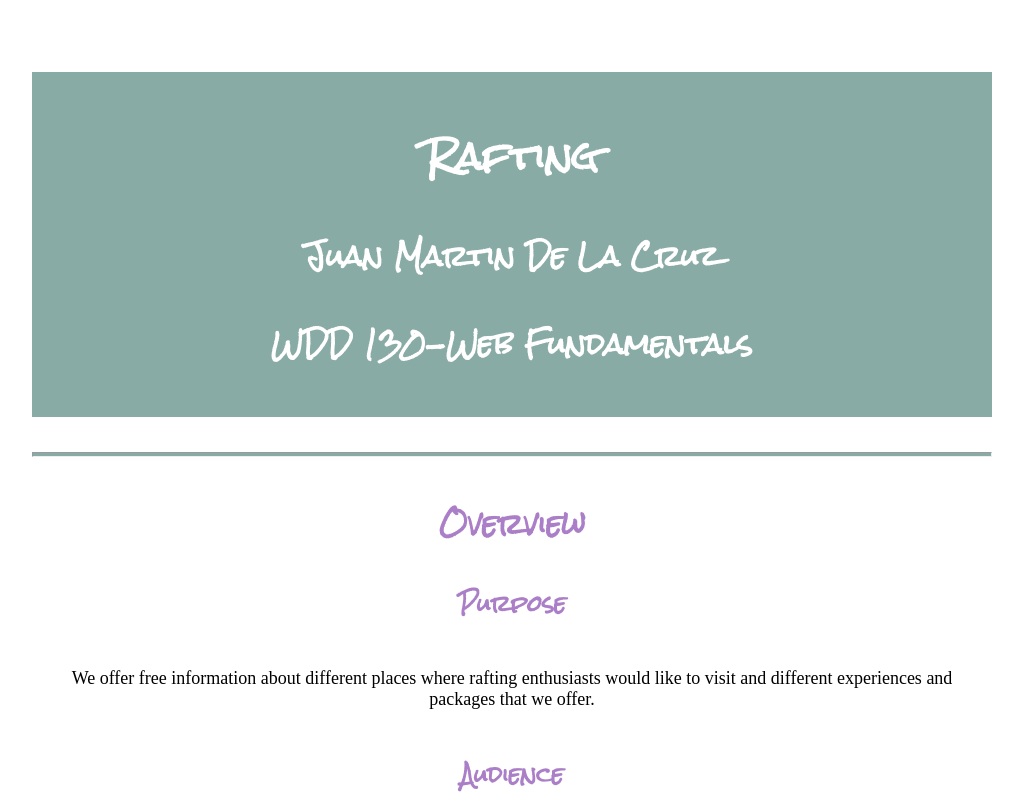
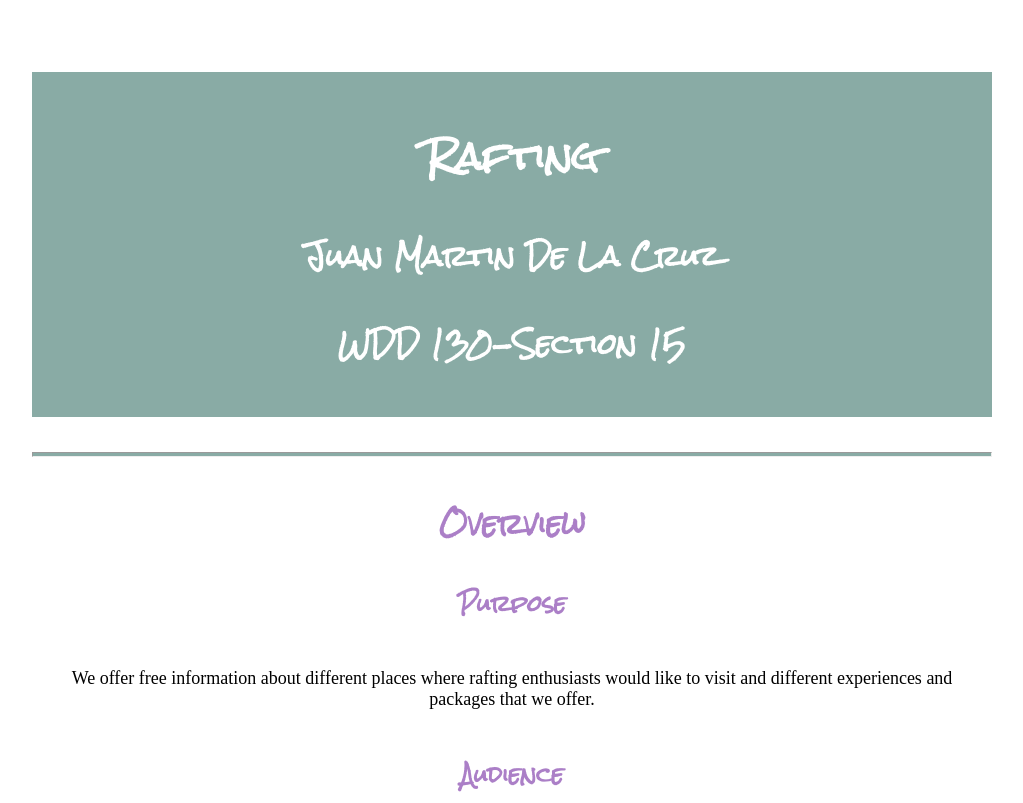
Before and after one commit to juanmartinbyu/wdd130, a plain HTML site: page wwr/site-plan-rafting.html in a window 1280 px wide. Shown: the top 803 px of the page, without its empty margins (128-1151 px from the left). Drawn offline with Linux system fonts and the light colour scheme.

Commit message:
Section Added

```diff
--- a/wwr/site-plan-rafting.html
+++ b/wwr/site-plan-rafting.html
@@ -11,7 +11,7 @@
   <header>
     <h1>Rafting</h1>
     <h2>Juan Martin De La Cruz</h2>
-    <h2>WDD 130-Web Fundamentals</h2>
+    <h2>WDD 130-Section 15</h2>
     <!-- In the header above, add the name of your site, your name and class number. For example if you are in section 3 you would put WDD 130-03 -->
   </header>
   <main>
```
Also changed, not shown: index.html (+1 -1 lines).
